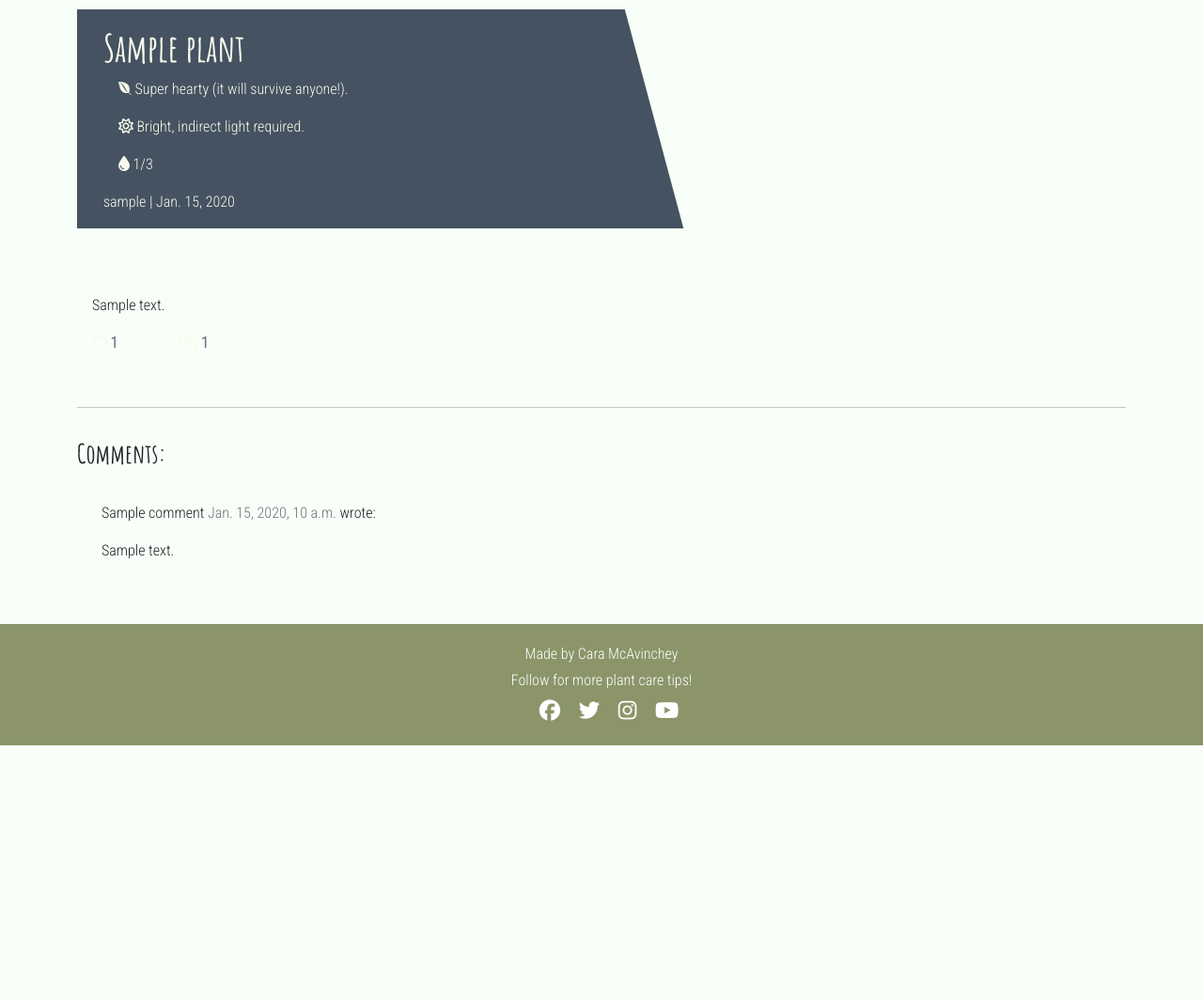
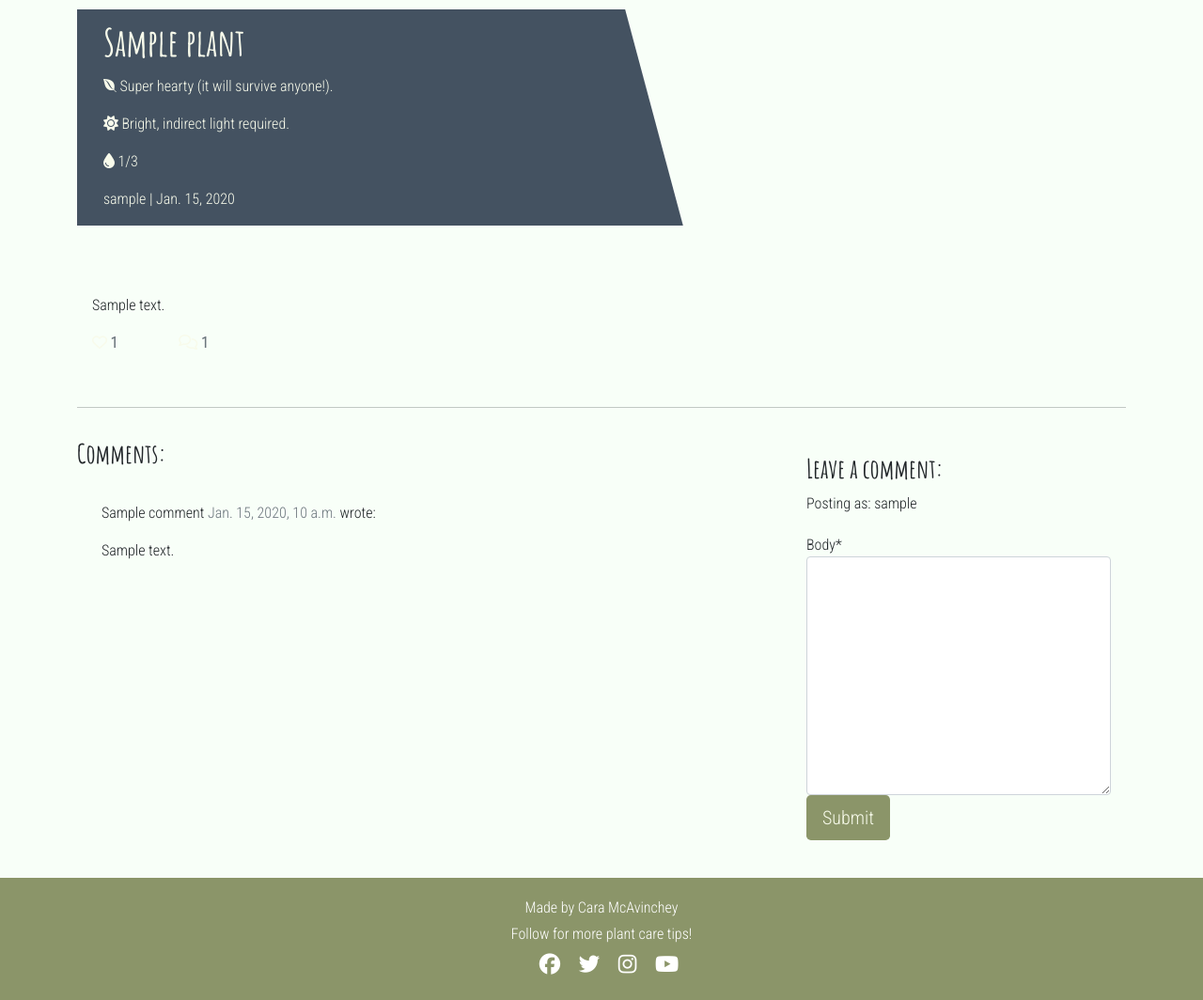
Before and after one commit to CaraMcAvinchey/stem-and-leaf-blog, a Django app: a page that uses templates/base.html in a window 1280 px wide. Shown: the part 82-1146 px from the top of the page at 94% size. Before the commit the page ends 875 px from the top, so only its background shows below. Run offline with Django 3.2, Linux system fonts and the light colour scheme; a user stored in the database is signed in; tables that the repository leaves empty hold one stand-in row (values such as "Sample post"); some libraries are stand-ins or nearby versions.

Commit message:
Add commenting function for users

```diff
--- /dev/null
+++ b/blog/forms.py
@@ -0,0 +1,8 @@
+from .models import Comment
+from django import forms
+
+
+class CommentForm(forms.ModelForm):
+    class Meta:
+        model = Comment
+        fields = ('body',)
--- a/blog/views.py
+++ b/blog/views.py
@@ -1,6 +1,7 @@
 from django.shortcuts import render, get_object_or_404
 from django.views import generic, View
 from .models import Plant
+from .forms import CommentForm
 
 
 class PlantList(generic.ListView):
@@ -26,6 +27,7 @@ class PlantDetail(View):
                 "plant": plant,
                 "comments": comments,
                 "commented": False,
-                "liked": liked
+                "liked": liked,
+                "comment_form": CommentForm()
             },
         )
--- a/requirements.txt
+++ b/requirements.txt
@@ -4,6 +4,7 @@ dj-database-url==0.5.0
 dj3-cloudinary-storage==0.0.6
 Django==3.2.16
 django-allauth==0.51.0
+django-crispy-forms==1.14.0
 django-summernote==0.8.20.0
 gunicorn==20.1.0
 oauthlib==3.2.2
--- a/static/css/style.css
+++ b/static/css/style.css
@@ -30,7 +30,7 @@ body {
 .nav-item a {
     font-family: 'Amatic SC', cursive;
     font-size: 1.5rem;
-    color: #F8FBEB;
+    color: #F8FBEB !important;
 }
 
 .nav-link:hover {
@@ -128,19 +128,9 @@ body {
     z-index: 100;
 }
 
-.post-title {
-    margin-top: 3%;
+.post-title, .post-date, .post-icon {
+    margin-top: 2%;
     margin-left: 5%;
-}
-
-.post-date, .post-icon {
-    margin-left: 5%;
-    color: #F8FBEB;
-}
-
-.post-icon i {
-    color: #F8FBEB;
-    margin-left: 1rem;
 }
 
 /* buttons */
@@ -180,14 +170,14 @@ body {
 }
 
 .btn-like {
-    color: #E84610;
+    color: #8B9569;
     border: none;
     background: transparent;
 }
 
 .btn-like:hover,
 .btn-like:active {
-    color: #E84610;
+    color: #445261;
     background: transparent;
     border: none;
 }
@@ -207,3 +197,10 @@ footer a {
     transform: scale(1.2);
     transition: 0.4s;
 }
+
+/* media queries */
+
+/* unfolded phones (mobile phones, 320px and bigger) */
+@media (min-width: 320px) {
+
+}
--- a/stemandleaf/settings.py
+++ b/stemandleaf/settings.py
@@ -48,6 +48,7 @@ INSTALLED_APPS = [
     'django.contrib.staticfiles',
     'cloudinary',
     'django_summernote',
+    'crispy_forms',
     'blog',
 ]
 
@@ -55,6 +56,8 @@ SITE_ID = 1
 
 LOGIN_REDIRECT_URL = '/'
 LOGOUT_REDIRECT_URL = '/'
+
+CRISPY_TEMPLATE_PACK = 'bootstrap4'
 
 ACCOUNT_EMAIL_VERIFICATION = 'none'
 
--- a/templates/base.html
+++ b/templates/base.html
@@ -21,7 +21,7 @@
 
     <!-- navigation -->
 
-    <nav class="navbar sticky-top navbar-expand-lg dark-bg">
+    <nav class="navbar sticky-top navbar-expand-lg navbar-dark dark-bg">
         <div class="container-fluid">
             <a class="navbar-brand logo" href="{% url 'home' %}"><i class="fa-brands fa-pagelines"></i>
                 <h1>Stem & Leaf |</h1>
--- a/templates/index.html
+++ b/templates/index.html
@@ -28,7 +28,7 @@
                             </a>
                             <p class="card-text">{{ plant.excerpt }}</p>
                                 <p class="card-text card-icon"><i class="fa-brands fa-envira"></i> {{ plant.get_plant_level_display }}.</p>
-                                <p class="card-text card-icon"><i class="fa-regular fa-sun"></i> {{ plant.get_plant_light_display }}.</p>
+                                <p class="card-text card-icon"><i class="fa-solid fa-sun"></i> {{ plant.get_plant_light_display }}.</p>
                                 <p class="card-text card-icon"><i class="fa-solid fa-droplet"></i> {{ plant.plant_thirst }}/3</p>
                             <hr/>
                             <p class="card-text text-muted h6">{{ plant.created_on}} <i class="far fa-heart"></i>
--- a/templates/post_detail.html
+++ b/templates/post_detail.html
@@ -1,12 +1,14 @@
 {% extends 'base.html' %} {% block content %}
+{% load crispy_forms_tags %}
 
 <div class="masthead">
     <div class="container">
         <div class="row g-0">
             <div class="col-md-6 masthead-text">
                 <h1 class="post-title">{{ plant.title }}</h1>
-                <p class="card-text post-icon"><i class="fa-brands fa-envira"></i> {{ plant.get_plant_level_display }}.</p>
-                <p class="card-text post-icon"><i class="fa-regular fa-sun"></i> {{ plant.get_plant_light_display }}.</p>
+                <p class="card-text post-icon"><i class="fa-brands fa-envira"></i> {{ plant.get_plant_level_display }}.
+                </p>
+                <p class="card-text post-icon"><i class="fa-solid fa-sun"></i> {{ plant.get_plant_light_display }}.</p>
                 <p class="card-text post-icon"><i class="fa-solid fa-droplet"></i> {{ plant.plant_thirst }}/3</p>
                 <p class="post-date">{{ plant.author }} | {{ plant.created_on }}</p>
             </div>
@@ -31,7 +33,8 @@
                 <div class="row">
 
                     <div class="col-1">
-                        <strong class="text-secondary"><i class="far fa-heart"></i> {{ plant.number_of_likes }} </strong>
+                        <strong class="text-secondary"><i class="far fa-heart"></i> {{ plant.number_of_likes }}
+                        </strong>
                     </div>
                     <div class="col-1">
                         {% with comments.count as total_comments %}
@@ -68,6 +71,22 @@
         <div class="col-md-4 card mb-4  mt-3 ">
             <div class="card-body">
                 <!-- For later -->
+                {% if commented %}
+                <div class="alert alert-success" role="alert">
+                    Your comment is awaiting approval
+                </div>
+                {% else %}
+                {% if user.is_authenticated %}
+
+                <h3>Leave a comment:</h3>
+                <p>Posting as: {{ user.username }}</p>
+                <form method="post" style="margin-top: 1.3em;">
+                    {{ comment_form | crispy }}
+                    {% csrf_token %}
+                    <button type="submit" class="btn btn-signup btn-lg">Submit</button>
+                </form>
+                {% endif %}
+                {% endif %}
             </div>
         </div>
     </div>
```
